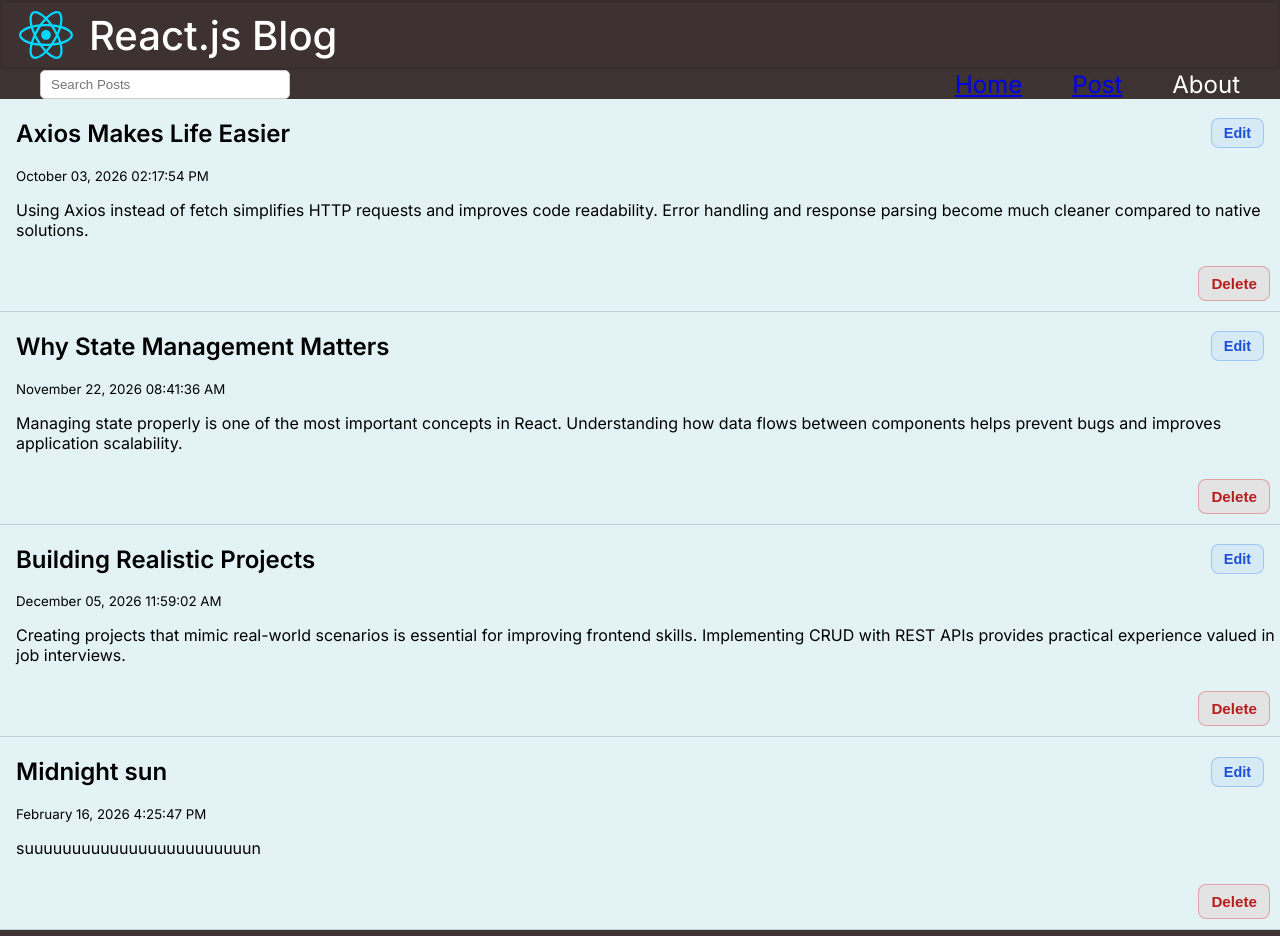
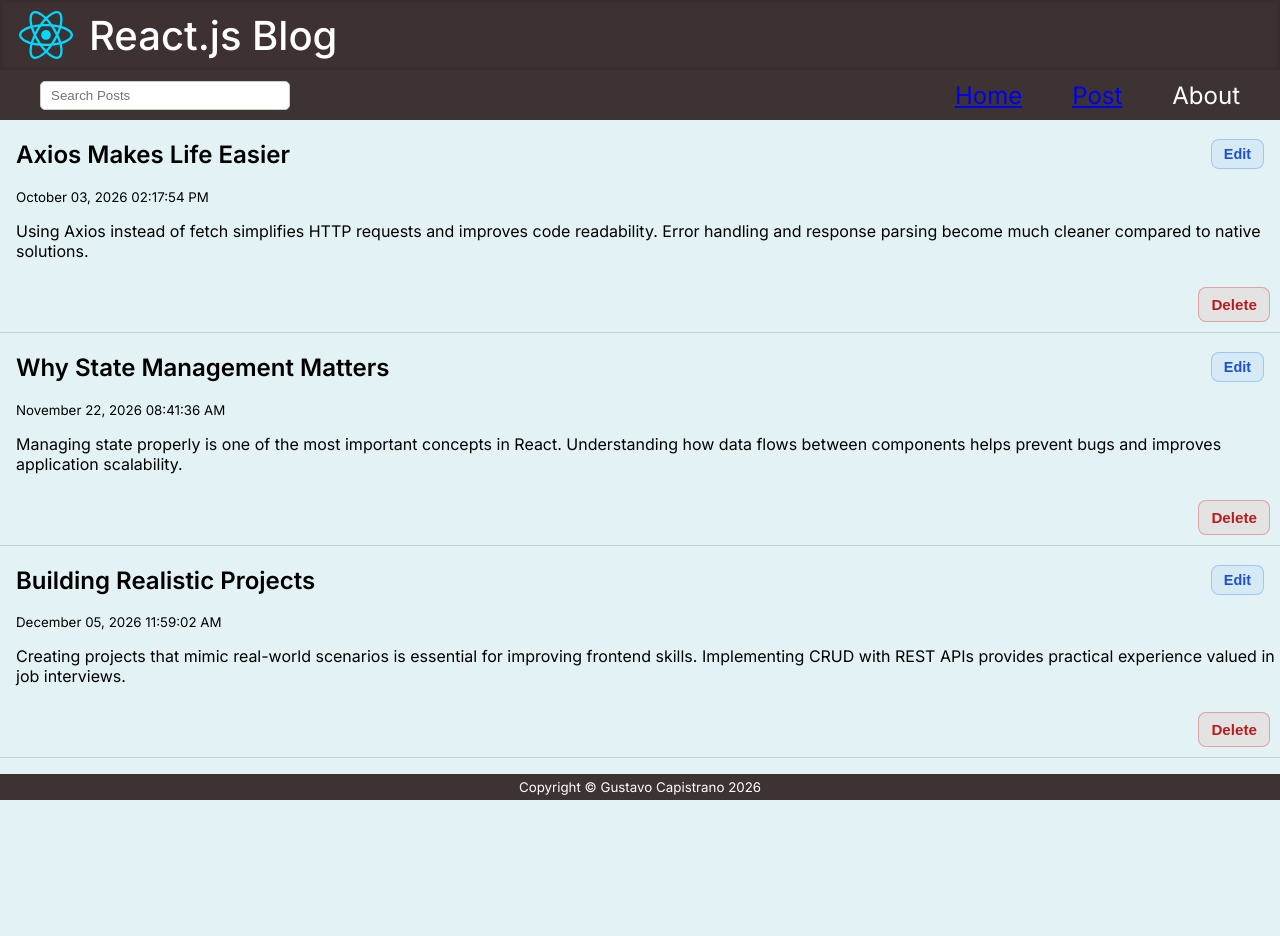
Before and after one commit to GustavoCapis/react-blog, a React (Vite) app: page / in a window 1280 px wide. Shown: the top 936 px of the page. After the commit the page ends 800 px from the top, so only its background shows below. Built offline with nearby package versions, Linux system fonts and the light colour scheme; data requests are answered from the project's data file.

Commit message:
feat: feat: show newest posts first.

```diff
--- a/data/db.json
+++ b/data/db.json
@@ -17,12 +17,6 @@
       "title": "Building Realistic Projects",
       "datetime": "December 05, 2026 11:59:02 AM",
       "body": "Creating projects that mimic real-world scenarios is essential for improving frontend skills. Implementing CRUD with REST APIs provides practical experience valued in job interviews."
-    },
-    {
-      "id": "2d7cb4f7-5d9b-41d2-80cc-e759a507158e",
-      "title": "Midnight sun",
-      "datetime": "February 16, 2026 4:25:47 PM",
-      "body": "suuuuuuuuuuuuuuuuuuuuuuuun"
     }
   ]
 }
--- a/src/App.jsx
+++ b/src/App.jsx
@@ -52,7 +52,7 @@ function App() {
     };
     try {
       const response = await api.post("/posts", newPost);
-      setPosts((prev) => [...prev, response.data]);
+      setPosts((prev) => [response.data, ...prev]);
       //Clear form after submit
       setPostTitle("");
       setPostBody("");
--- a/src/index.css
+++ b/src/index.css
@@ -53,7 +53,7 @@ nav {
   align-items: center;
   background-color: #3d3333;
   height: 50px;
-  padding: 0 40px;
+  padding: 10px 40px;
   gap: 24px;
 }
 
```
